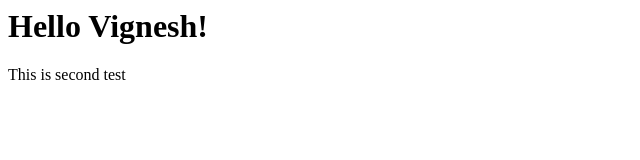
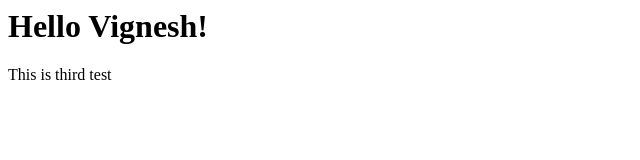
Before and after one commit to vigneshrangaraj/AWSHelloWorldDemo, a plain HTML site: page index.html in a window 1280 px wide. Shown: the full height of the page, 0-640 px from the left. Drawn offline with Linux system fonts and the light colour scheme.

Commit message:
Update index.html

```diff
--- a/index.html
+++ b/index.html
@@ -1,2 +1,2 @@
 <h1>Hello Vignesh!</h1>
-<p>This is second test</p>
+<p>This is third test</p>
```
